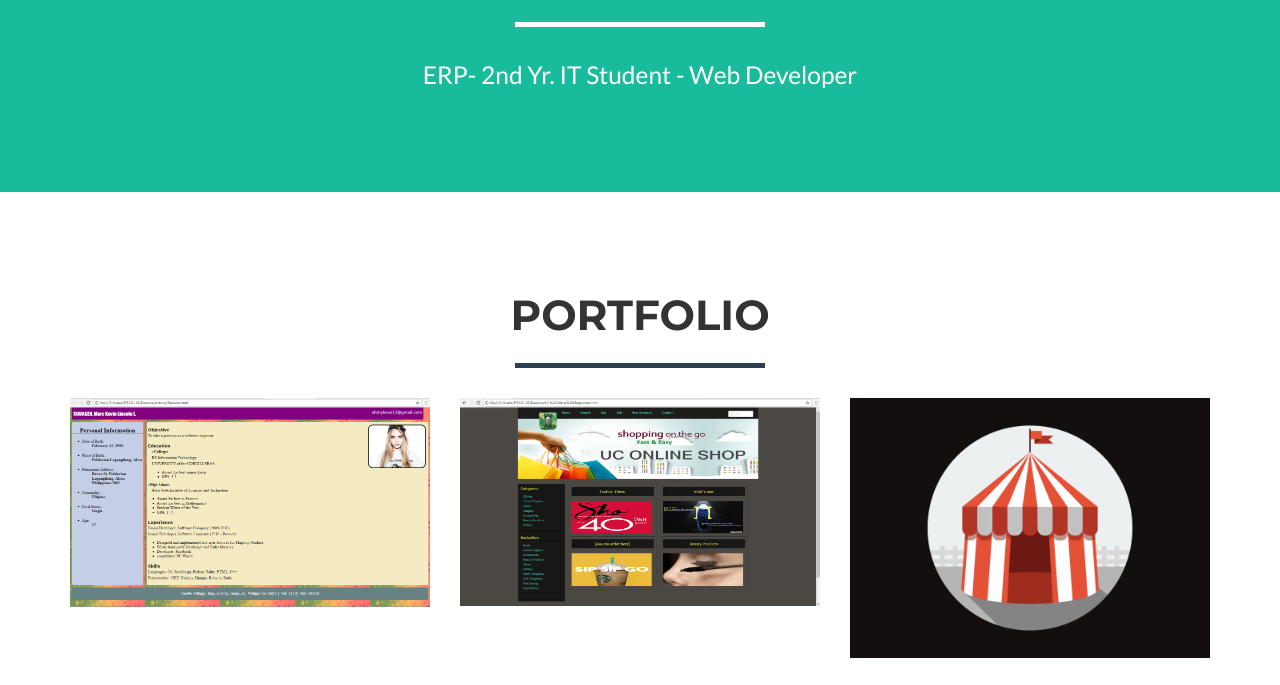
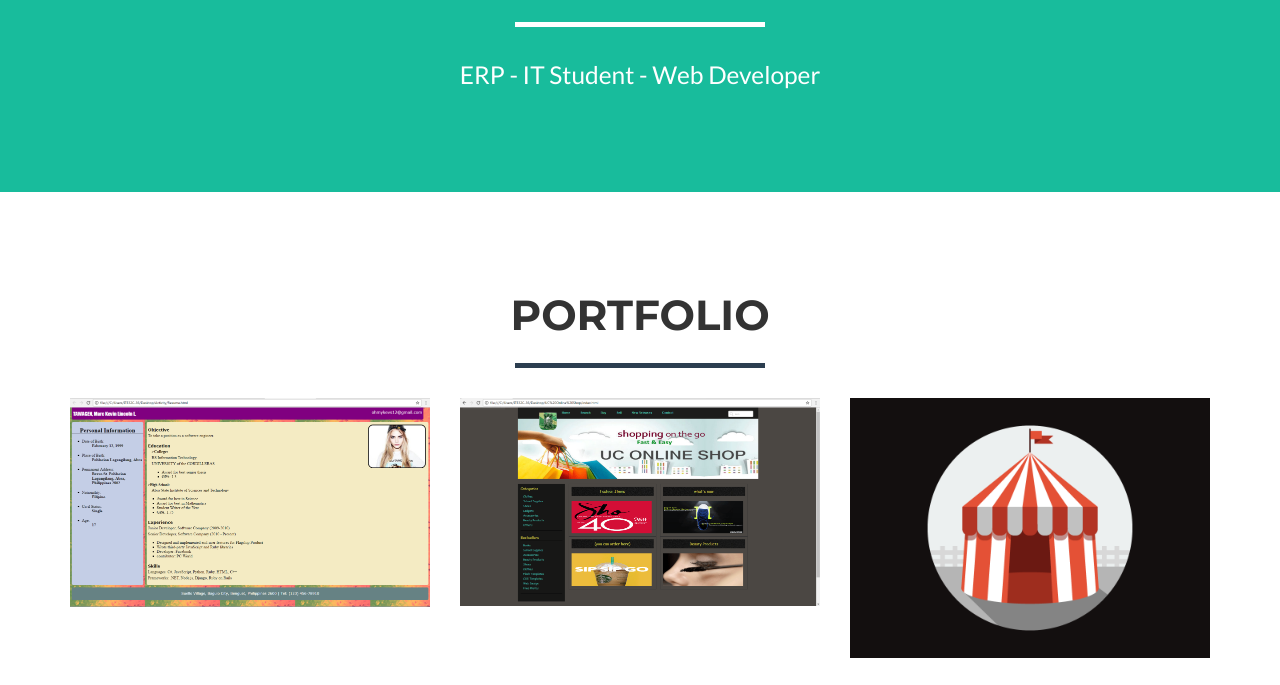
Before and after one commit to kevintawagen/github.io, a website: page index.html in a window 1280 px wide. Shown: the part 863-1548 px from the top of the page. Drawn offline with nearby package versions, Linux system fonts and the light colour scheme.

Commit message:
Update index.html

```diff
--- a/index.html
+++ b/index.html
@@ -9,7 +9,7 @@
     <meta name="description" content="">
     <meta name="author" content="">
 
-    <title>Kevin|ITE3</title>
+    <title>Kevin | ITE3</title>
 
     <!-- Bootstrap Core CSS -->
     <link href="vendor/bootstrap/css/bootstrap.min.css" rel="stylesheet">
@@ -75,7 +75,7 @@
                     <div class="intro-text">
                         <span class="name">Marc Kevin Lincoln L. Tawagen</span>
                         <hr class="star-light">
-                        <span class="skills">ERP- 2nd Yr. IT Student - Web Developer </span>
+                        <span class="skills">ERP - IT Student - Web Developer </span>
                     </div>
                 </div>
             </div>
@@ -275,7 +275,7 @@
             <div class="container">
                 <div class="row">
                     <div class="col-lg-12">
-                        Copyright &copy; Kevin|ITE3 2016
+                        Copyright &copy; Kevin | ITE3 2016
                     </div>
                 </div>
             </div>
```
